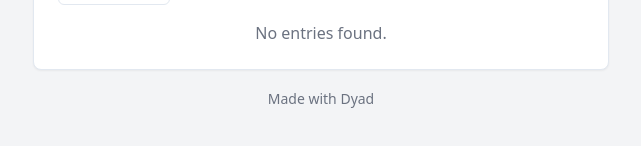
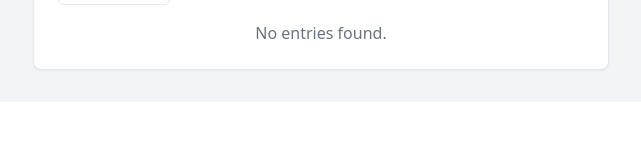
Before and after one commit to MauricioMilano/moodtracker, a React (Vite) app: page / in a window 1280 px wide. Shown: the part 1242-1388 px from the top of the page, without its empty margins (319-960 px from the left). After the commit the page ends 1344 px from the top, so only its background shows below. Built offline with nearby package versions, Linux system fonts and the light colour scheme.

Commit message:
[dyad] Remove MadeWithDyad footer - wrote 1 file(s) + extra files edited outside of Dyad

```diff
--- a/src/pages/Index.tsx
+++ b/src/pages/Index.tsx
@@ -4,7 +4,6 @@ import MoodHistory from "@/components/MoodHistory";
 import MoodTrends from "@/components/MoodTrends";
 import MoodCalendar from "@/components/MoodCalendar";
 import { Button } from "@/components/ui/button";
-import { MadeWithDyad } from "@/components/made-with-dyad";
 import { showSuccess } from "@/utils/toast";
 import ThemeToggle from "@/components/ThemeToggle";
 import {
@@ -141,7 +140,6 @@ const Index = () => {
         <MoodCalendar entries={entries} onEditEntry={handleEditEntry} />
         <MoodTrends entries={entries} />
         <MoodHistory entries={entries} />
-        <MadeWithDyad />
       </div>
     </div>
   );
```
Also changed, not shown: 1 other file (tests, documents, lock files or other folders).
